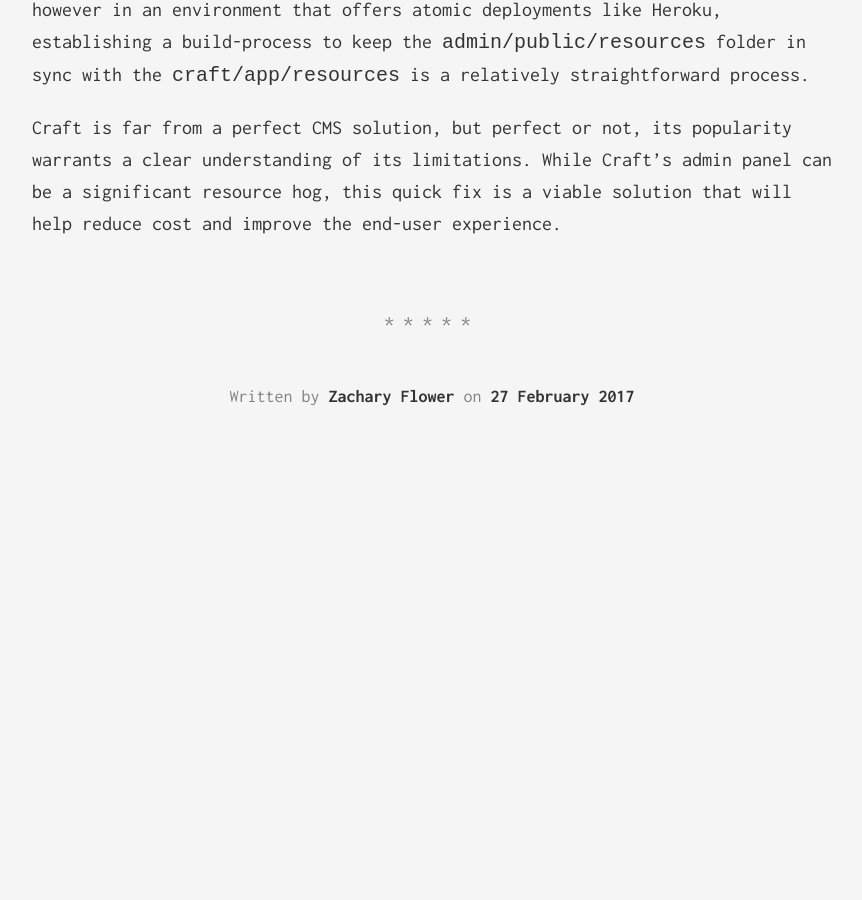
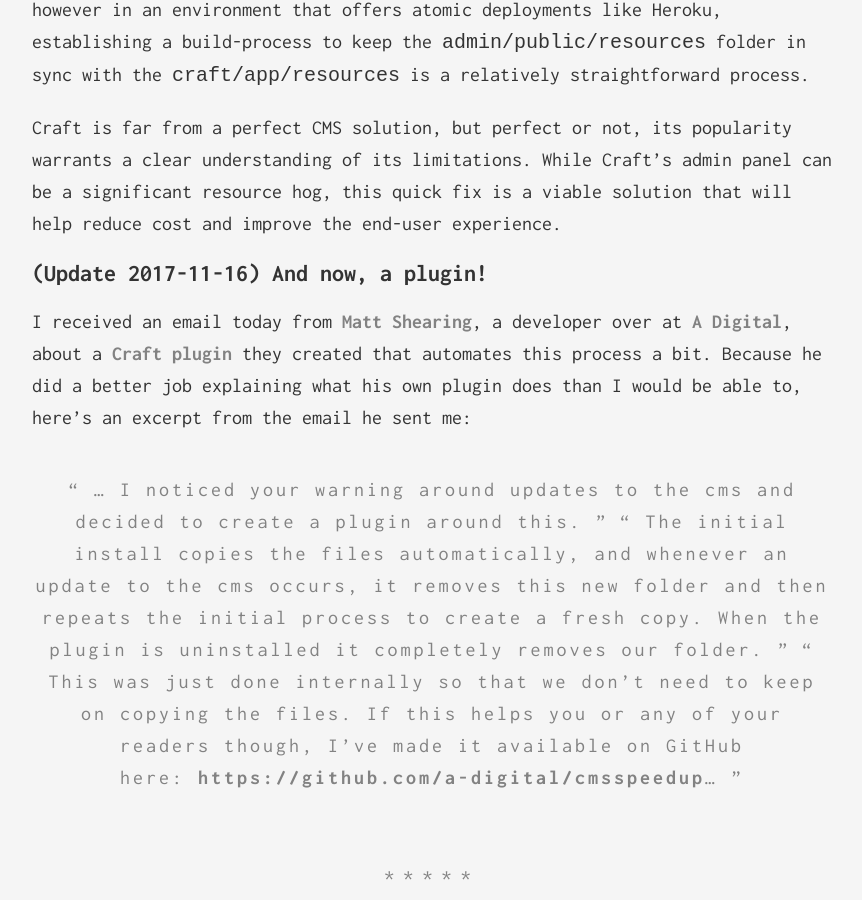
Before and after one commit to zachflower/flower.codes, a Jekyll site: the page built from _posts/2017-02-28-speed-up-craft-admin.md, in a window 1280 px wide and 900 px high, scrolled down 2751 px. Shown: the whole window, without its empty margins (208-1070 px from the left). Built offline with Jekyll 4.4.1, drawn with Linux system fonts in a browser that asks for light colours; before the commit the page ends 3259 px from its top, so only the background shows below that; some of the changed text lies outside the part shown.

Commit message:
update craft-cms article with new info from @matt-adigital

```diff
--- a/_posts/2017-02-28-speed-up-craft-admin.md
+++ b/_posts/2017-02-28-speed-up-craft-admin.md
@@ -45,3 +45,13 @@ Believe it or not, accomplishing this is *incredibly* simple. All we have to do
 It should be noted here that, while copying the admin resources into a publicly accessible directory is a fast and simple fix, it doesn't account for Craft updates. Making this solution future-proof is out of the scope of this post, however in an environment that offers atomic deployments like Heroku, establishing a build-process to keep the `admin/public/resources` folder in sync with the `craft/app/resources` is a relatively straightforward process.
 
 Craft is far from a perfect CMS solution, but perfect or not, its popularity warrants a clear understanding of its limitations. While Craft's admin panel can be a significant resource hog, this quick fix is a viable solution that will help reduce cost and improve the end-user experience.
+
+## (Update 2017-11-16) And now, a plugin!
+
+I received an email today from [Matt Shearing](https://github.com/matt-adigital), a developer over at [A Digital](http://www.adigital.co.uk), about a [Craft plugin](https://github.com/a-digital/cmsspeedup) they created that automates this process a bit. Because he did a better job explaining what his own plugin does than I would be able to, here's an excerpt from the email he sent me:
+
+> ... I noticed your warning around updates to the cms and decided to create a plugin around this.
+>
+> The initial install copies the files automatically, and whenever an update to the cms occurs, it removes this new folder and then repeats the initial process to create a fresh copy. When the plugin is uninstalled it completely removes our folder.
+>
+> This was just done internally so that we don’t need to keep on copying the files. If this helps you or any of your readers though, I’ve made it available on GitHub here: [https://github.com/a-digital/cmsspeedup](https://github.com/a-digital/cmsspeedup)...
```
Also changed, not shown: other parts of _posts/2017-02-28-speed-up-craft-admin.md (+1 -1 lines).
